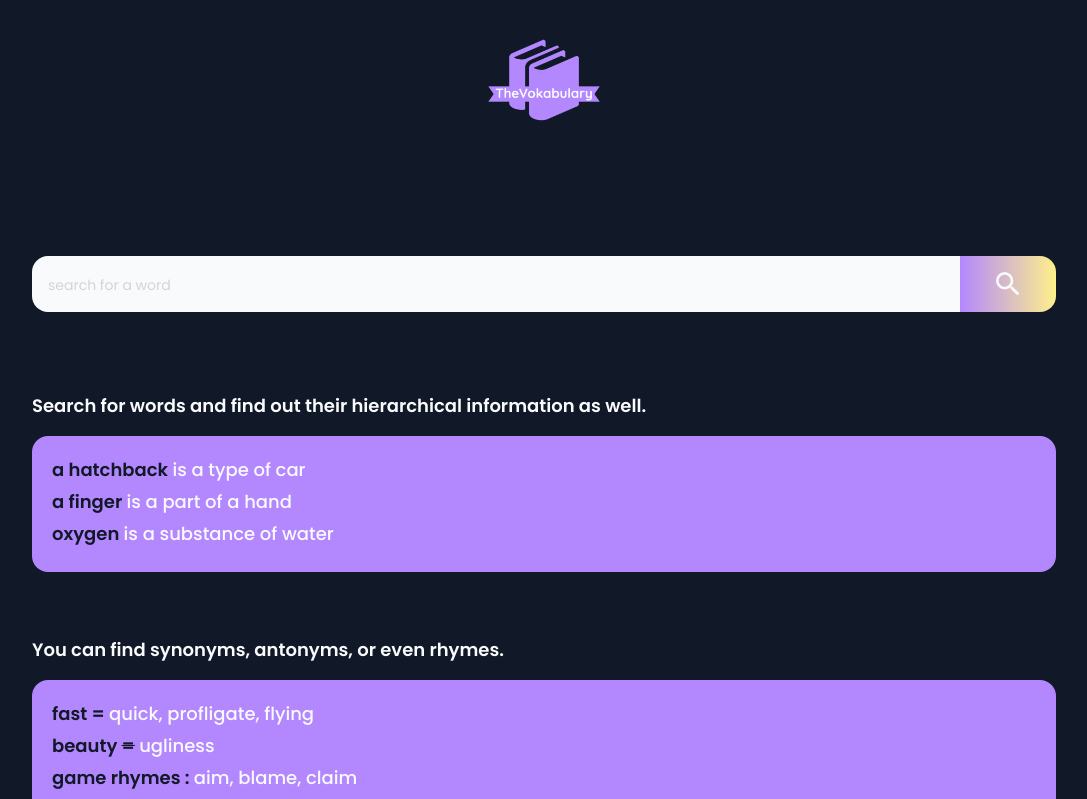
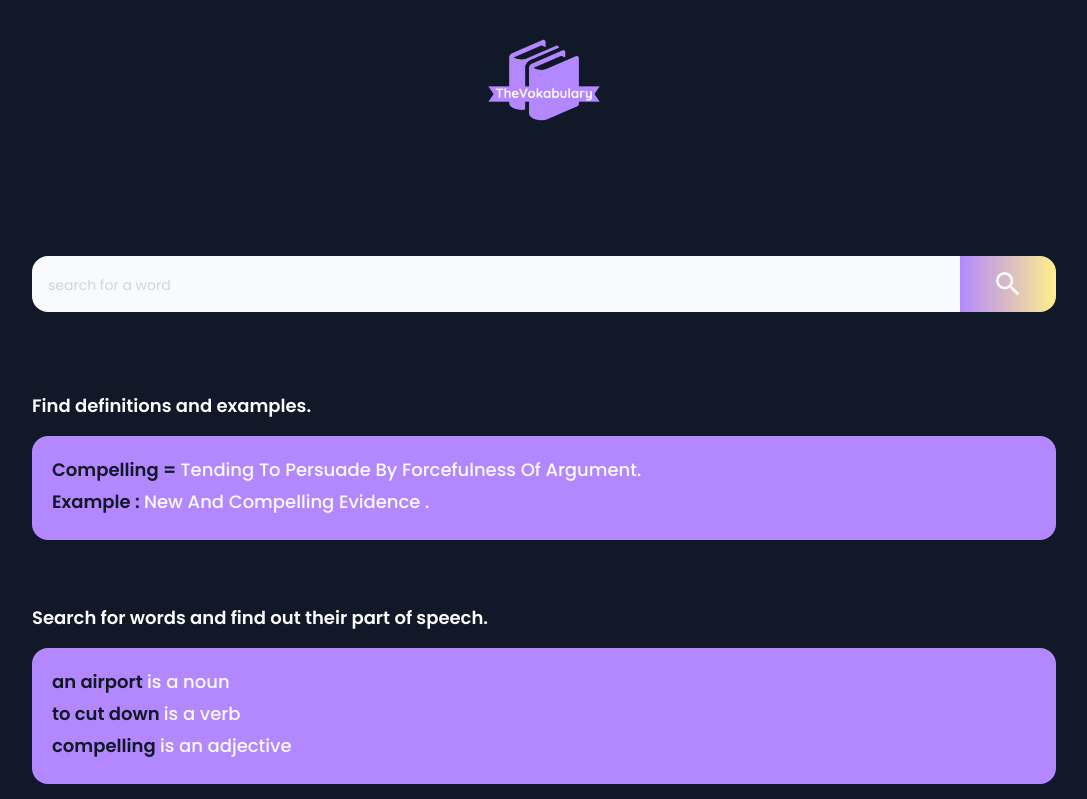
Before and after one commit to antoniogrosu/thevokabulary, a React (Vite) app: page /search in a window 1280 px wide. Shown: the top 799 px of the page, without its empty margins (96-1183 px from the left). Built offline with nearby package versions, Linux system fonts and the light colour scheme.

Commit message:
Final version

```diff
--- a/index.html
+++ b/index.html
@@ -3,6 +3,13 @@
   <head>
     <meta charset="UTF-8" />
     <meta name="viewport" content="width=device-width, initial-scale=1.0" />
+    <meta
+      name="description"
+      content="Discover over 150.000 English words! Start improving your Vokabulary today! "
+    />
+    <link rel="icon" type="image/x-icon" href="/favicon.png" />
+    <link rel="apple-touch-icon" href="/webclip.png" />
+
     <title>thevokabulary</title>
   </head>
   <body>
--- a/src/components/Details.jsx
+++ b/src/components/Details.jsx
@@ -2,46 +2,38 @@ export default function Details() {
   return (
     <>
       <div className="my-16 text-lg text-gray-50 font-semibold">
-        <h1 className="mb-4">
-          Search for words and find out their hierarchical information as well.{" "}
-        </h1>
+        <h1 className="mb-4">Find definitions and examples. </h1>
         <div className="p-5 bg-myPurple rounded-2xl">
           <p className="poppins text-md text-gray-900 font-semibold mb-1">
-            a hatchback{" "}
-            <span className="font-medium text-gray-50">is a type of car </span>
-          </p>
-          <p className="poppins text-md text-gray-900 font-semibold mb-1">
-            a finger{" "}
+            Compelling ={" "}
             <span className="font-medium text-gray-50">
-              is a part of a hand{" "}
+              Tending To Persuade By Forcefulness Of Argument.
             </span>
           </p>
           <p className="poppins text-md text-gray-900 font-semibold mb-1">
-            oxygen{" "}
+            Example :{" "}
             <span className="font-medium text-gray-50">
-              is a substance of water{" "}
+              New And Compelling Evidence .
             </span>
           </p>
         </div>
       </div>
       <div className="my-16 text-lg text-gray-50 font-semibold">
         <h1 className="mb-4">
-          You can find synonyms, antonyms, or even rhymes.{" "}
+          Search for words and find out their part of speech.{" "}
         </h1>
         <div className="p-5 bg-myPurple rounded-2xl">
           <p className="poppins text-md text-gray-900 font-semibold mb-1">
-            fast ={" "}
-            <span className="font-medium text-gray-50">
-              quick, profligate, flying
-            </span>
+            an airport{" "}
+            <span className="font-medium text-gray-50">is a noun </span>
           </p>
           <p className="poppins text-md text-gray-900 font-semibold mb-1">
-            beauty <span className="line-through">=</span>{" "}
-            <span className="font-medium text-gray-50">ugliness</span>
+            to cut down{" "}
+            <span className="font-medium text-gray-50">is a verb </span>
           </p>
           <p className="poppins text-md text-gray-900 font-semibold mb-1">
-            game rhymes :{" "}
-            <span className="font-medium text-gray-50">aim, blame, claim</span>
+            compelling{" "}
+            <span className="font-medium text-gray-50">is an adjective </span>
           </p>
         </div>
       </div>
--- a/src/components/SearchBar.jsx
+++ b/src/components/SearchBar.jsx
@@ -1,6 +1,7 @@
 import { MdSearch } from "react-icons/md";
 import { useEffect, useState } from "react";
 import { Link, Routes, Route } from "react-router-dom";
+import Details from "./Details";
 
 export default function SearchBar() {
   const [word, setWord] = useState("");
@@ -36,7 +37,7 @@ export default function SearchBar() {
   });
   const results = arr.map((obj) => {
     return (
-      <div className="capitalize mb-10 bg-myPurple p-5 rounded-tr-3xl rounded-b-3xl">
+      <div className="capitalize mb-10 bg-myPurple p-5 rounded-2xl">
         {" "}
         <div className="text-gray-50 font-semibold">
           <span className="underline text-md">Part of speech </span>
@@ -75,7 +76,8 @@ export default function SearchBar() {
           <MdSearch style={{ fontSize: "2rem" }} className="text-gray-50" />
         </button>
       </form>
-      <div className="mt-20">{results}</div>
+      {results && <div className="mt-20">{results}</div>}
+      {!results.length && <Details />}
     </>
   );
 }
--- a/src/components/SearchComponent.jsx
+++ b/src/components/SearchComponent.jsx
@@ -1,12 +1,10 @@
 import SearchBar from "./SearchBar";
-import Details from "./Details";
 import { Route, Routes } from "react-router-dom";
 
 export default function SearchComponent() {
   return (
     <>
       <SearchBar />
-      <Details />
     </>
   );
 }
```
Also changed, not shown: public/favicon.png (added), public/webclip.png (added).
